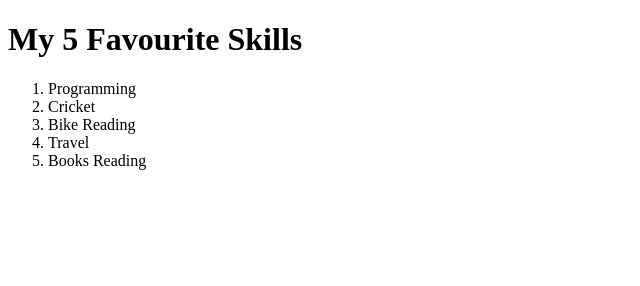
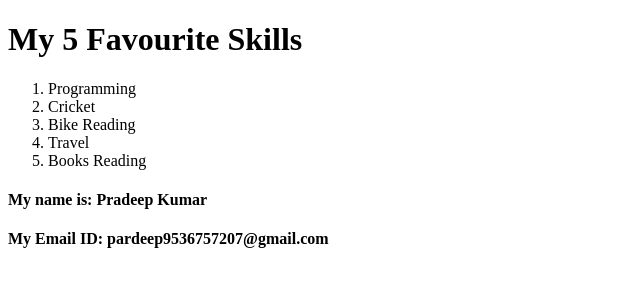
Before and after one commit to Pradeepkumar0000/Github-Project, a plain HTML site: page Allhtml/index.html in a window 1280 px wide. Shown: the whole page, without its empty margins (0-640 px from the left). Drawn offline with Linux system fonts and the light colour scheme.

Commit message:
Make Changes in index

```diff
--- a/Allhtml/index.html
+++ b/Allhtml/index.html
@@ -13,6 +13,7 @@
         <li>Travel</li>
         <li>Books Reading</li>
     </ol>
-
+    <h4>My name is: Pradeep Kumar</h4>
+    <h4>My Email ID: pardeep9536757207@gmail.com</h4>
 </body>
 </html>
```
